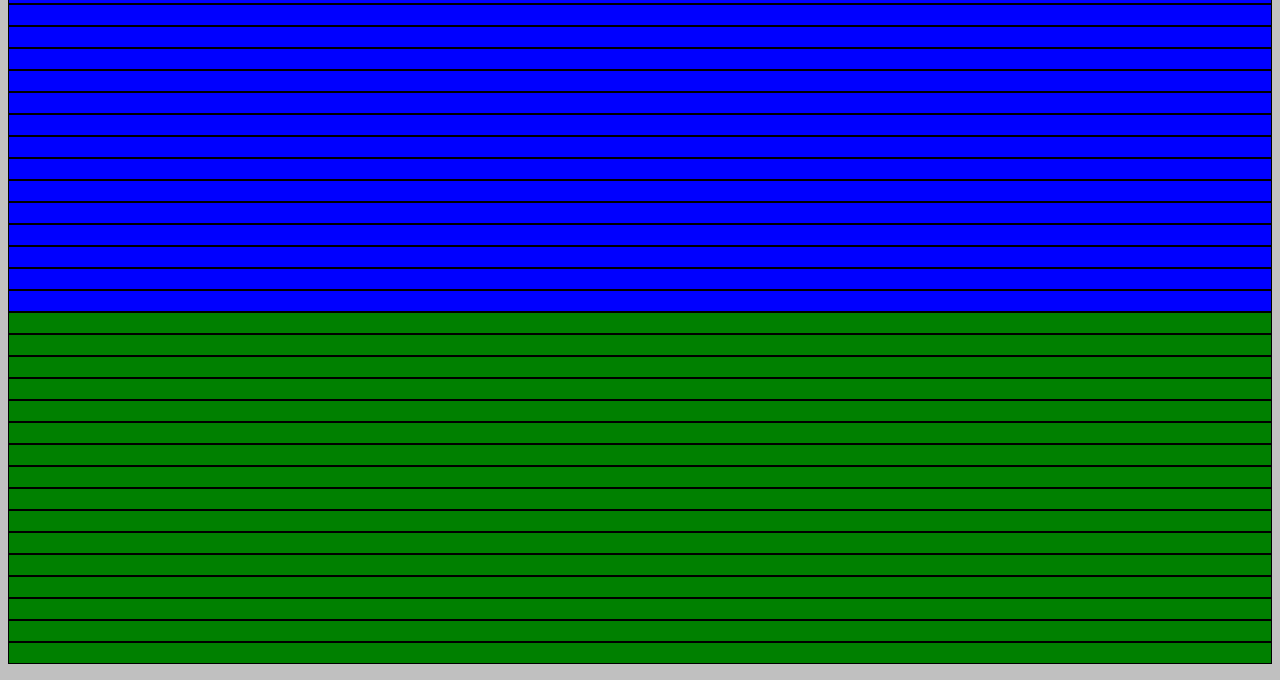
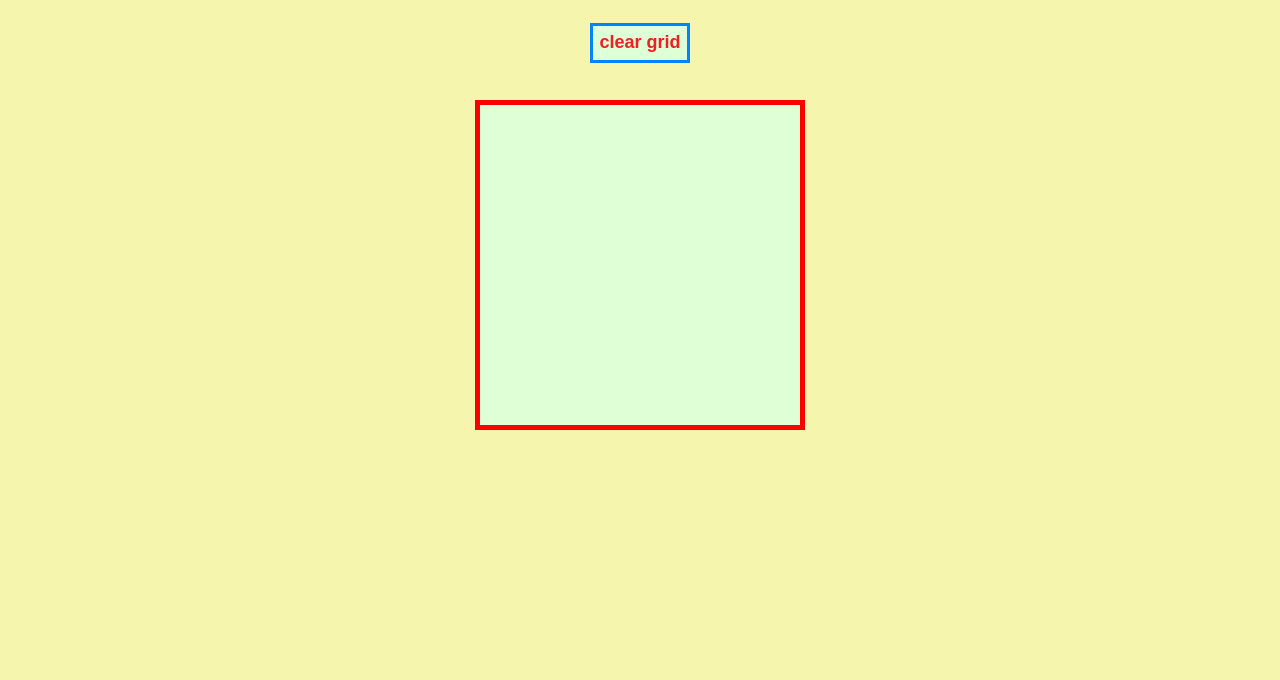
Before and after one commit to Tarzeus/etchasketch, a plain HTML site: page index.html in a window 1280 px wide. Shown: the part 120-800 px from the top of the page. Drawn offline with Linux system fonts and the light colour scheme.

Commit message:
finally finished

```diff
--- a/etchsketch.js
+++ b/etchsketch.js
@@ -1,34 +1,57 @@
-//Create title element.
-let title = document.createElement('h1');
-title.setAttribute('id', 'title');
-title.textContent = 'Etch A Sketch';
-document.body.appendChild(title);
+const container = document.querySelector('#container');
+let content = [];
 
-//Create main container for grid.
-let container = document.createElement('div');
-container.setAttribute('id', 'container');
-document.body.appendChild(container);
+let number = 16;
+let numberOfPixels = number*number;
 
-//create 16 x 16 grid rows and columns(difficult).
-function defaultGrid(){
-    createRows(16);
-    createColumns(16);
+let buttonClear;
+
+let sizeOfCanvas = 320;
+let sizeOfPixels = sizeOfCanvas / number;
+
+buttonClear = document.getElementById('clear');
+buttonClear.addEventListener('click', clearGrid);
+buttonClear.addEventListener('click', changeGridSize);
+buttonClear.addEventListener('click', setGridSize);
+
+setGridSize();
+function setGridSize () {
+    sizeOfPixels = sizeOfCanvas / number;
+    for (let i = 0; i < numberOfPixels; i++) {
+
+        content[i] = document.createElement('div');
+        content[i].classList.add('content');
+
+        content[i].style.width = sizeOfPixels + 'px';
+        content[i].style.height = sizeOfPixels + 'px';
+
+        content[i].addEventListener('mouseover', rainbowColor);
+        container.appendChild(content[i]);
+}}
+
+function blackColor () {
+    this.style.backgroundColor = 'black';
 }
 
-function createRows(rows){
-    for (i = 0; i < rows; i++){
-        let row = document.createElement('div');
-        container.appendChild(row).className = 'gridRow';
+function clearGrid () {
+    for (let i = 0; i < numberOfPixels; i++) {
+        content[i].style.backgroundColor = none;
     }
+};
+
+function changeGridSize () {
+    for (let i = 0; i < numberOfPixels; i++) {
+        content[i].remove();
+    }do {
+        number = prompt('Select canvas size (between 1 and 100): ');
+    } while (number < 1 || number > 100);
+    numberOfPixels = number*number;
 }
 
-function createColumns(columns){
-    for (j = 0; j < columns; j++){
-        let column = document.createElement('div');
-        container.appendChild(column).className = 'gridColumn';
-    }
+function rainbowColor () {
+  let x = Math.floor(Math.random() * 256);
+  let y = Math.floor(Math.random() * 256);
+  let z = Math.floor(Math.random() * 256);
+  let bgColor = "rgb(" + x + "," + y + "," + z + ")";
+  this.style.backgroundColor = bgColor;
 }
-
-//??????????????????????????????
-
-console.log(defaultGrid());
--- a/index.html
+++ b/index.html
@@ -7,7 +7,11 @@
     <title>Etch a Sketch!</title>
 </head>
 <body>
-
+    <div id="page">
+        <h1>Etch-a-Sketch</h1>
+        <button id="clear">clear grid</button>
+        <div id="container"></div>
+    </div>
     <script src="etchsketch.js"></script>
 </body>
 </html>
--- a/style.css
+++ b/style.css
@@ -1,22 +1,45 @@
-body{
-    background-color: silver;
+#page {
+    display: flex;
+    flex-direction: column;
+    width: 100%;
+    height: 70vh;
+    margin: auto;
 }
-#title{
-    color:red;
-    background-color: green;
-    text-align: center;
+html{
+    background-color: rgb(245, 245, 173);;
+    height: 97%;
 }
-#container{
-    background-color: cyan;
-    display: grid;
+#container {
+    display: flex;
+    flex-wrap: wrap;
+    width: 320px;
+    height: 320px;
+    background-color: rgb(223, 255, 214);
+    margin: auto;
+    align-items: flex-start;
+    border: 5px solid red;
 }
-.gridRow{
-    background-color: blue;
-    border: 1px solid black;
-    padding: 10px;
+button {
+    margin: auto;
+    height: 40px;
+    background-color: rgb(223, 255, 214);
+    border-style: solid;
+    border-width: 3px;
+    border-color: #0084ff;
+    outline: none;
+    color: rgb(240, 32, 32);
+    font-size: large;
+    font-weight: 900;
 }
-.gridColumn{
-    background-color: green;
-    border: 1px solid black;
-    padding: 10px;
+button:hover {
+    background-color: rgba(34, 99, 163, 0.644);
 }
+.content {
+    width: 20px;
+    height: 20px;
+}
+h1 {
+    margin: auto;
+    color: red;
+    font-size: 70px;
+}
```
